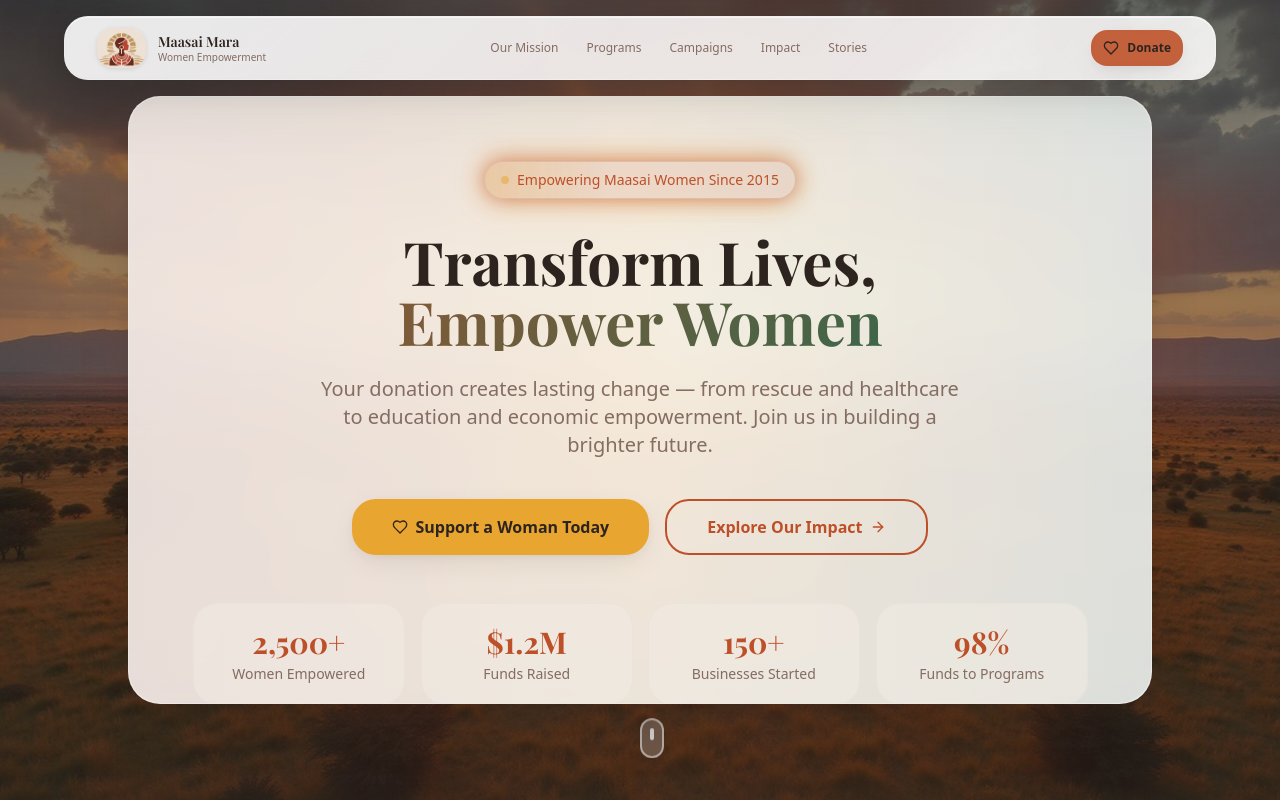
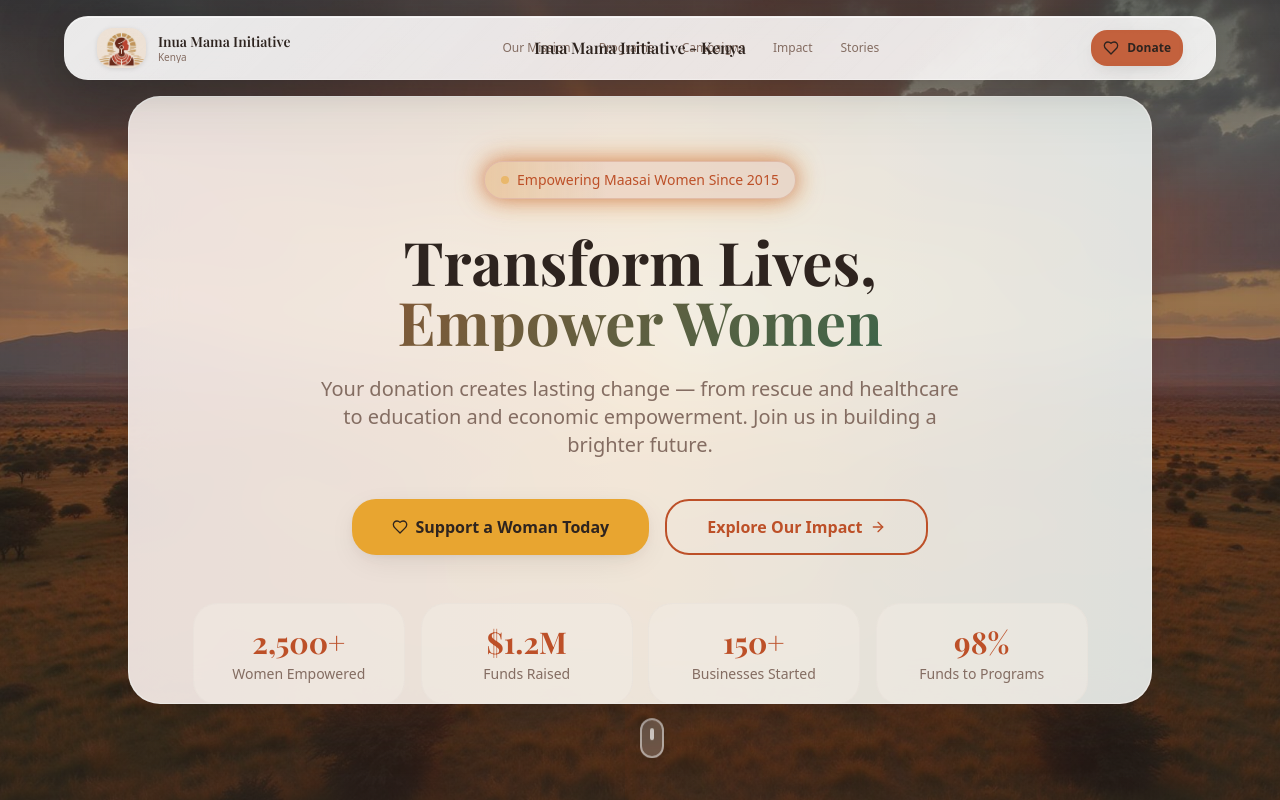
Before and after one commit to Saitoti2/nkineji-women, a React (Vite) app: page / in a window 1280 px wide. Shown: the top 800 px of the page. Built offline with nearby package versions, Linux system fonts and the light colour scheme; the HTML template or start-up script is replaced by a standard one.

Commit message:
feat: Update navbar to display 'Inua Mama Initiative - Kenya' in full navbar state

```diff
--- a/src/components/layout/DynamicNavbar.tsx
+++ b/src/components/layout/DynamicNavbar.tsx
@@ -221,7 +221,7 @@ export function DynamicNavbar() {
             transitionTimingFunction: "cubic-bezier(0.4, 0, 0.2, 1)",
           }}
         >
-          {/* Logo - Always visible but scales */}
+          {/* Logo and Name - Always visible but scales */}
           <div
             className={cn(
               "flex items-center gap-2 sm:gap-3 transition-all duration-700 flex-shrink-0",
@@ -230,7 +230,7 @@ export function DynamicNavbar() {
           >
             <img
               src="/logo.png"
-              alt="Maasai Mara Women Empowerment Initiative"
+              alt="Inua Mama Initiative"
               className={cn(
                 "rounded-lg object-contain transition-all duration-700 flex-shrink-0",
                 isScrolled && isExpanded ? "h-8 w-auto" : isScrolled ? "h-0 w-0" : "h-10 w-auto"
@@ -243,10 +243,19 @@ export function DynamicNavbar() {
               }}
             />
             <div className={cn("hidden sm:block min-w-0", isScrolled && !isExpanded && "hidden")}>
-              <h1 className="font-display font-semibold text-sm text-foreground leading-tight truncate">Maasai Mara</h1>
-              <p className="text-[10px] text-muted-foreground leading-tight truncate">Women Empowerment</p>
+              <h1 className="font-display font-semibold text-sm text-foreground leading-tight truncate">Inua Mama Initiative</h1>
+              <p className="text-[10px] text-muted-foreground leading-tight truncate">Kenya</p>
             </div>
           </div>
+
+          {/* Center Name Display - Shows when navbar is full (not scrolled) */}
+          {!isScrolled && (
+            <div className="absolute left-1/2 -translate-x-1/2 hidden md:block">
+              <h2 className="font-display font-semibold text-base text-foreground whitespace-nowrap">
+                Inua Mama Initiative - Kenya
+              </h2>
+            </div>
+          )}
 
           {/* Section Title - Shows in island mode with smooth animation */}
           {isScrolled && currentTitle && (
```
